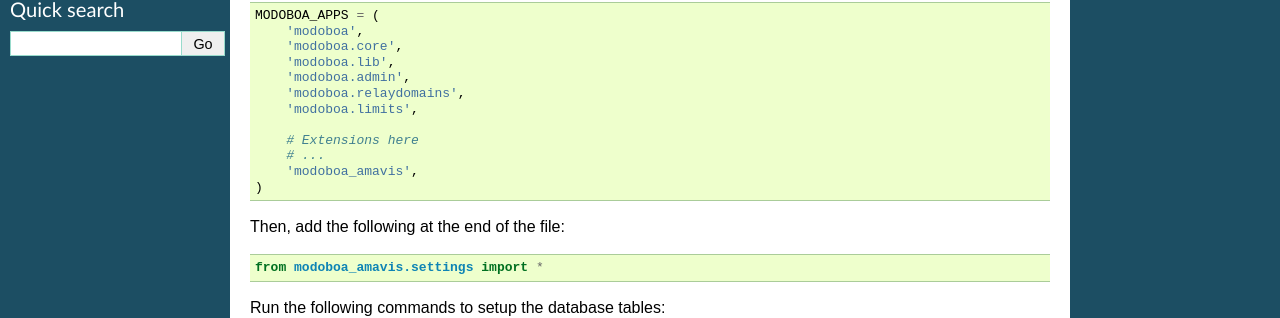
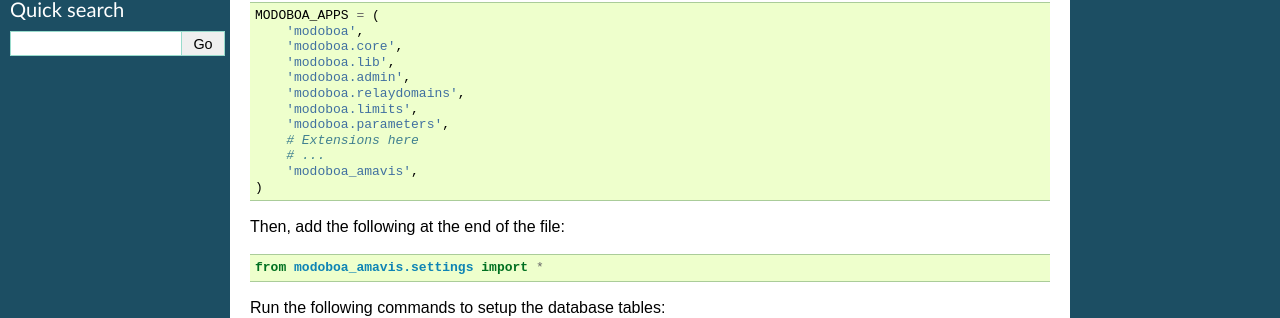
Before and after one commit to modoboa/modoboa-amavis, a Sphinx documentation site: the page built from docs/install.rst, in a window 1280 px wide. Shown: the part 230-548 px from the top of the page. Built offline with Sphinx 7.4.7, drawn with Linux system fonts in a browser that asks for light colours.

Commit message:
Updated doc.

```diff
--- a/README.rst
+++ b/README.rst
@@ -23,7 +23,7 @@ Edit the settings.py file of your modoboa instance and add
         'modoboa.admin',
         'modoboa.relaydomains',
         'modoboa.limits',
-
+        'modoboa.parameters',
         # Extensions here
         # ...
         'modoboa_amavis',
--- a/docs/install.rst
+++ b/docs/install.rst
@@ -17,7 +17,7 @@ Edit the settings.py file of your modoboa instance and add
         'modoboa.admin',
         'modoboa.relaydomains',
         'modoboa.limits',
-
+        'modoboa.parameters',
         # Extensions here
         # ...
         'modoboa_amavis',
```
